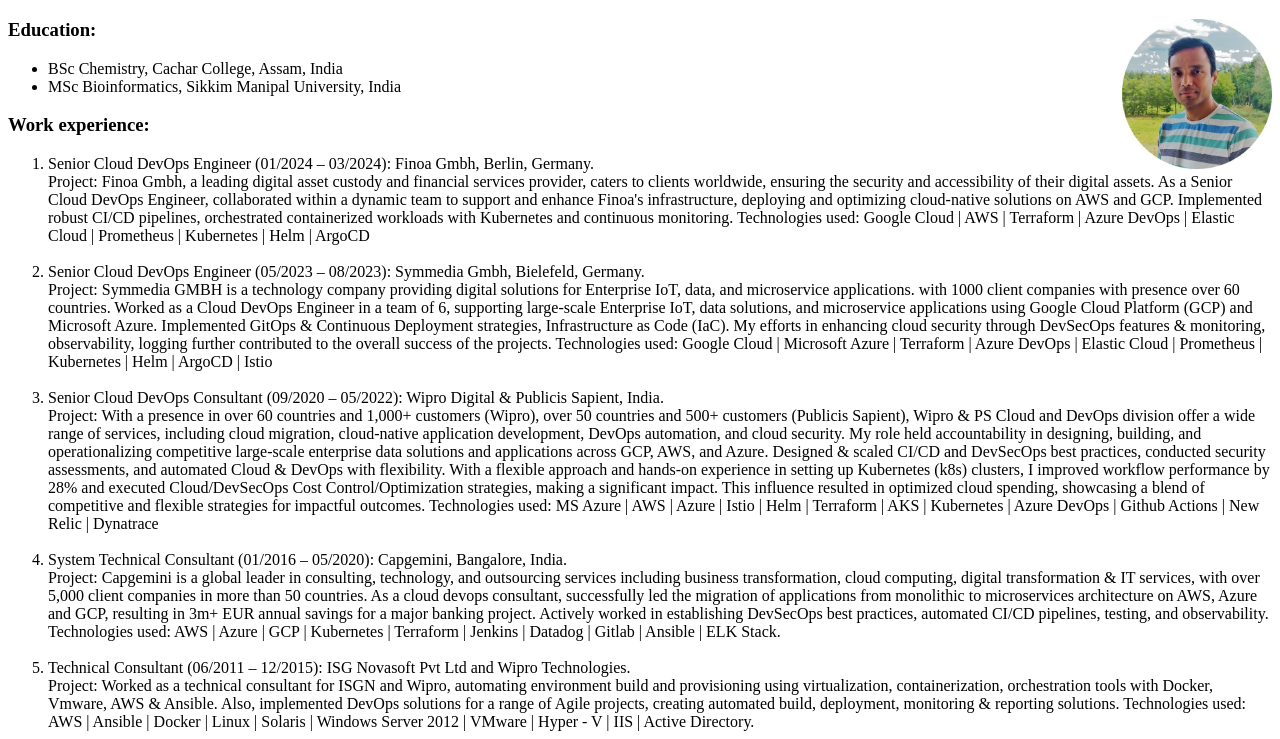
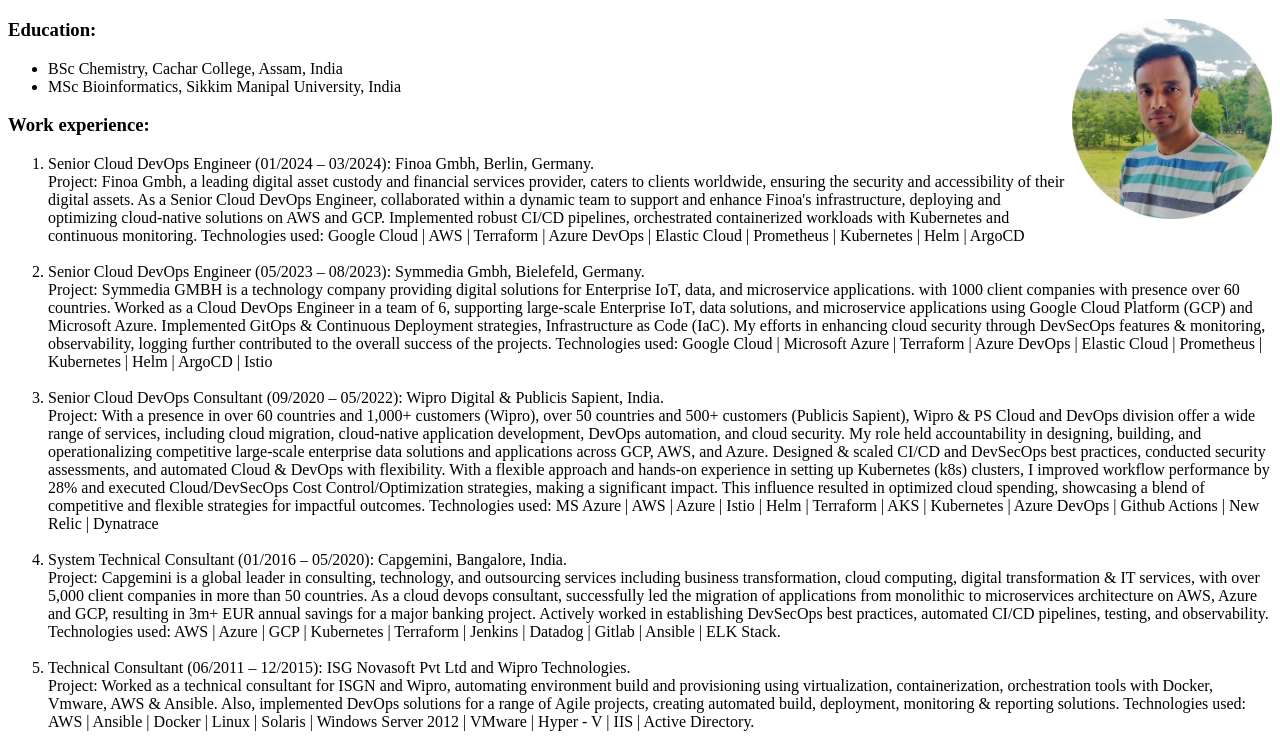
Before and after one commit to nishantabanik/my-resume, a plain HTML site: page index.html in a window 1280 px wide. Shown: the part 61-800 px from the top of the page. Drawn offline with Linux system fonts and the light colour scheme.

Commit message:
Update index.html

```diff
--- a/index.html
+++ b/index.html
@@ -7,7 +7,7 @@
 </head>
     <body>
     <h1>Summary</h1>
-    <img height="150"  src="./1.jpeg" style="float: right;">
+    <img height="200"  src="./1.jpeg" style="float: right;">
     <h3>Education:</h3>
         <ul>
             <li>BSc Chemistry, Cachar College, Assam, India</li>
```
